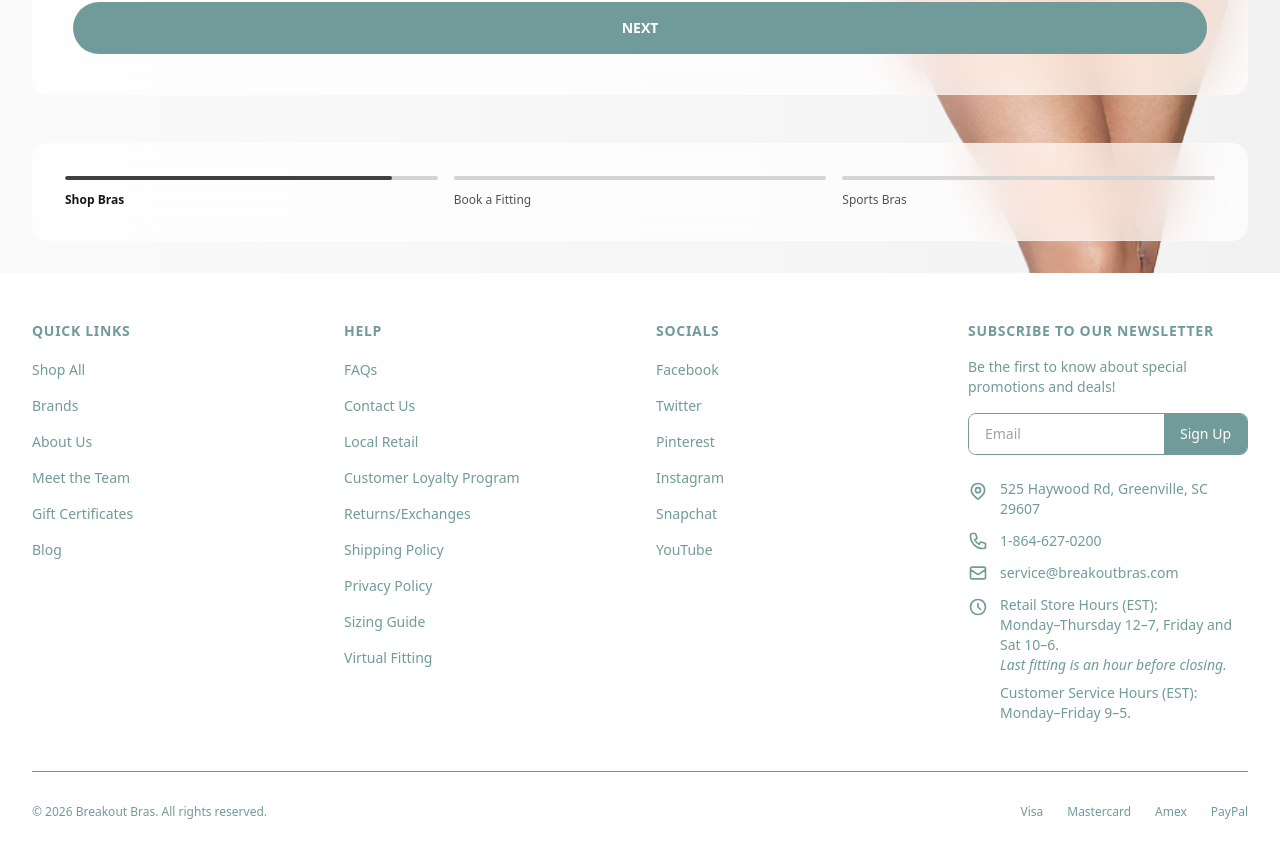
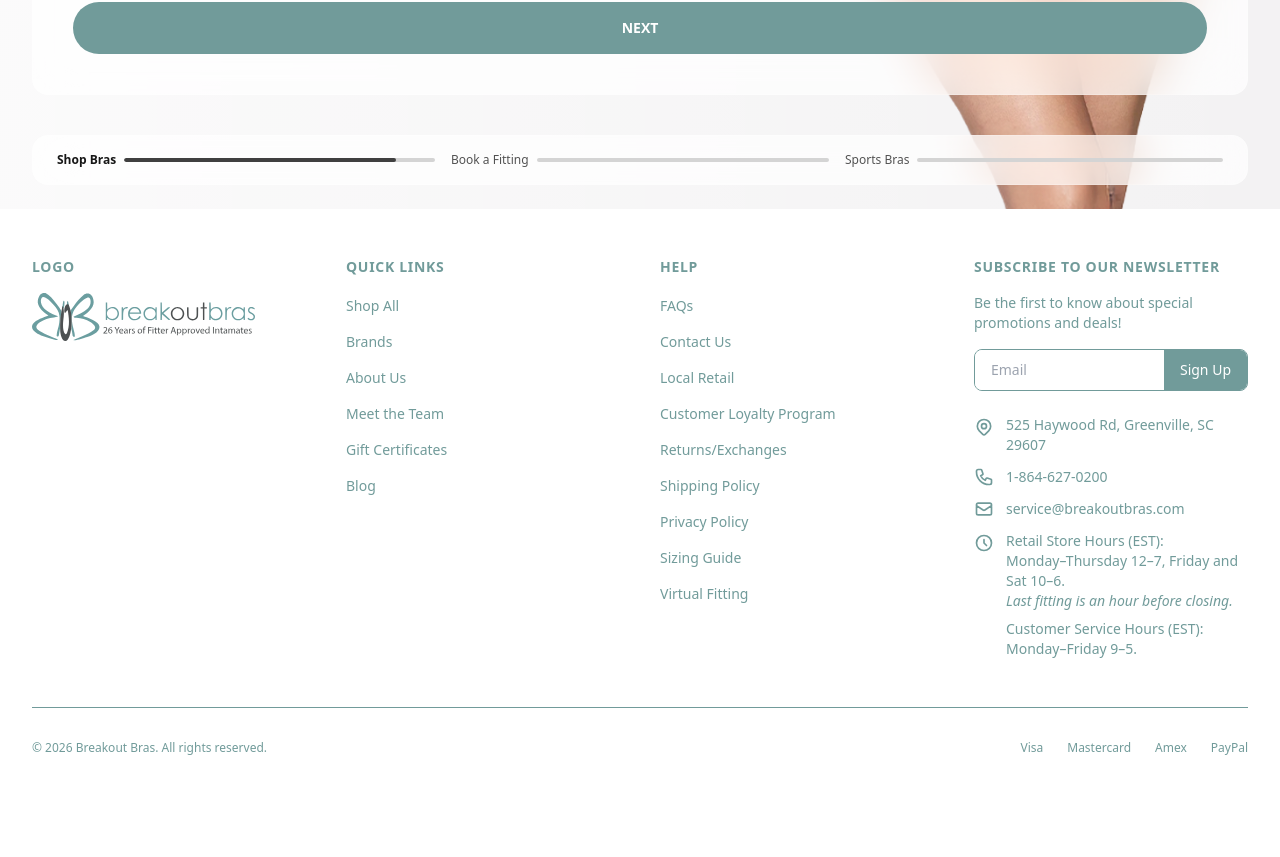
Before and after one commit to jburton321/breakout-bras-header, a Next.js app: page / in a window 1280 px wide. Shown: the part 773-1630 px from the top of the page. After the commit the page ends 1577 px from the top, so only its background shows below. Built offline with nearby package versions, Linux system fonts and the light colour scheme.

Commit message:
Footer: four-column layout and logo-grey asset on white; hero: tighter slide controls layout

```diff
--- a/components/breakout-bras/Footer.tsx
+++ b/components/breakout-bras/Footer.tsx
@@ -23,15 +23,6 @@ const helpLinks = [
   { label: "Privacy Policy", href: "/privacy" },
   { label: "Sizing Guide", href: "/sizing-guide" },
   { label: "Virtual Fitting", href: "/virtual-fitting" },
-];
-
-const socialLinks = [
-  { label: "Facebook", href: "https://facebook.com/breakoutbras" },
-  { label: "Twitter", href: "https://twitter.com/breakoutbras" },
-  { label: "Pinterest", href: "https://pinterest.com/breakoutbras" },
-  { label: "Instagram", href: "https://instagram.com/breakoutbras" },
-  { label: "Snapchat", href: "https://snapchat.com/add/breakoutbras" },
-  { label: "YouTube", href: "https://youtube.com/breakoutbras" },
 ];
 
 function LocationIcon({ className }: { className?: string }) {
@@ -71,7 +62,21 @@ export function Footer() {
   return (
     <footer className="bg-white" style={{ color: TEAL }}>
       <div className="mx-auto max-w-wrapper px-4 py-12 sm:px-6 lg:px-8">
-        <div className="grid gap-8 sm:grid-cols-2 lg:grid-cols-4">
+        <div className="grid gap-10 sm:grid-cols-2 lg:grid-cols-4">
+          <div className="min-w-0">
+            <h3 className="mb-4 text-sm font-bold uppercase tracking-wider">
+              Logo
+            </h3>
+            <Link href="/" className="inline-block max-w-full">
+              <img
+                src="/logo/logo-grey.svg"
+                alt="Breakout Bras"
+                width={776}
+                height={167}
+                className="block h-10 w-auto max-w-full sm:h-12"
+              />
+            </Link>
+          </div>
           <div>
             <h3 className="mb-4 text-sm font-bold uppercase tracking-wider">
               Quick Links
@@ -96,25 +101,6 @@ export function Footer() {
                   <Link href={link.href} className="text-sm hover:underline">
                     {link.label}
                   </Link>
-                </li>
-              ))}
-            </ul>
-          </div>
-          <div>
-            <h3 className="mb-4 text-sm font-bold uppercase tracking-wider">
-              Socials
-            </h3>
-            <ul className="space-y-3">
-              {socialLinks.map((link) => (
-                <li key={link.href}>
-                  <a
-                    href={link.href}
-                    target="_blank"
-                    rel="noopener noreferrer"
-                    className="text-sm hover:underline"
-                  >
-                    {link.label}
-                  </a>
                 </li>
               ))}
             </ul>
--- a/components/hero/MaternityHero.tsx
+++ b/components/hero/MaternityHero.tsx
@@ -177,12 +177,12 @@ export function MaternityHero({ backgroundImage }: MaternityHeroProps) {
         </div>
 
         {/* Progress bars */}
-        <div className="w-full px-4 pb-6 pt-4 sm:px-6 sm:pb-8 lg:px-8">
+        <div className="w-full px-4 pb-4 pt-2 sm:px-6 sm:pb-6 lg:px-8">
           <div className="mx-auto w-full max-w-wrapper">
-            <div className="rounded-2xl border border-white/20 bg-white/70 p-6 backdrop-blur-xl backdrop-saturate-150 sm:p-8">
-              <div className="flex flex-col gap-4 sm:flex-row sm:items-end sm:justify-between sm:gap-6">
+            <div className="rounded-2xl border border-white/20 bg-white/70 px-5 py-3 backdrop-blur-xl backdrop-saturate-150 sm:px-6 sm:py-4">
+              <div className="flex flex-col gap-2 sm:flex-row sm:items-end sm:justify-between sm:gap-4">
                 <div className="min-w-0 flex-1">
-                  <div className="grid grid-cols-2 gap-x-3 gap-y-6 sm:grid-cols-3 sm:gap-x-4">
+                  <div className="grid grid-cols-2 gap-x-3 gap-y-2 sm:grid-cols-3 sm:gap-x-4 sm:gap-y-2">
                     {SLIDES.map((item, index) => (
                       <button
                         key={item.id}
@@ -192,7 +192,17 @@ export function MaternityHero({ backgroundImage }: MaternityHeroProps) {
                         aria-current={index === active}
                         aria-label={`Show ${item.label}`}
                       >
-                        <div className="relative mb-3 h-1 w-full overflow-hidden rounded-full bg-neutral-300">
+                        <div className="flex items-center gap-2">
+                          <span
+                            className={`shrink-0 text-left text-[10px] sm:text-[11px] md:text-xs ${
+                              index === active
+                                ? "font-semibold text-neutral-900"
+                                : "font-normal text-neutral-600 group-hover:text-neutral-800"
+                            }`}
+                          >
+                            {item.label}
+                          </span>
+                          <div className="relative h-1 min-w-0 flex-1 overflow-hidden rounded-full bg-neutral-300">
                             {index === active && (
                               <div
                                 className="absolute inset-y-0 left-0 rounded-full bg-neutral-700 transition-[width] duration-75 ease-linear"
@@ -200,15 +210,7 @@ export function MaternityHero({ backgroundImage }: MaternityHeroProps) {
                               />
                             )}
                           </div>
-                        <span
-                          className={`block text-[10px] sm:text-[11px] md:text-xs ${
-                            index === active
-                              ? "font-semibold text-neutral-900"
-                              : "font-normal text-neutral-600 group-hover:text-neutral-800"
-                          }`}
-                        >
-                          {item.label}
-                        </span>
+                        </div>
                       </button>
                     ))}
                   </div>
```
Lines whose indentation alone changed are shown as unchanged.
